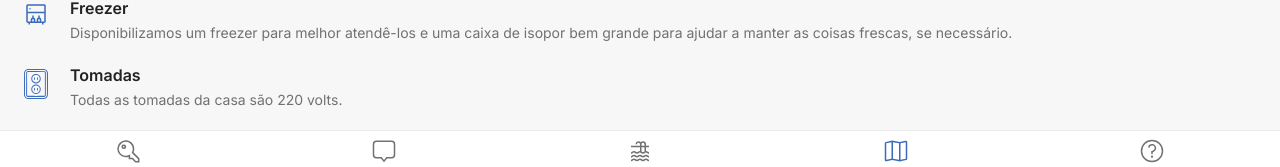
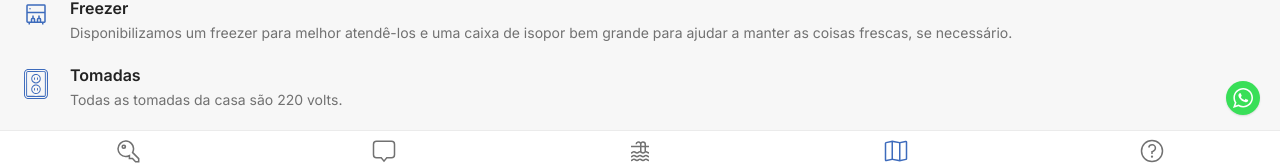
Before and after one commit to FelipeTeixeira/casa-de-praia, an Angular app: page / in a window 1280 px wide. Shown: the part 613-780 px from the top of the page. Built offline with nearby package versions, Linux system fonts and the light colour scheme.

Commit message:
botao whatsapp

```diff
--- a/src/app/shared/menu/menu.component.html
+++ b/src/app/shared/menu/menu.component.html
@@ -1,7 +1,13 @@
 <nav class="menu">
+
+    <a class="button-whatsapp" href="https://wa.me/5512997695607?text=Ol%C3%A1+Felipe%2C+pode+me+ajudar%3F" target="_blank">
+        <app-icon icon="whatsapp"></app-icon>
+    </a>
+
     <ul class="container">
         <li *ngFor="let menu of menus">
-            <button class="menu__item" (click)="scrollToSection(menu.section)" [class.active]="activeSection === menu.section">
+            <button class="menu__item" (click)="scrollToSection(menu.section)"
+                [class.active]="activeSection === menu.section">
                 <app-icon [icon]="menu.icon"></app-icon>
                 {{menu.name}}
             </button>
--- a/src/app/shared/menu/menu.component.scss
+++ b/src/app/shared/menu/menu.component.scss
@@ -42,3 +42,26 @@
         flex: 1;
     }
 }
+
+::ng-deep {
+    .button-whatsapp {
+        position: fixed;
+        bottom: 72px;
+        width: 34px;
+        height: 34px;
+        right: 20px;
+        background-color: #39df58;
+        border-radius: 50%;
+        display: flex;
+        align-items: center;
+        justify-content: center;
+        box-shadow: 0 1px 2px 0 rgba(0, 0, 0, 0.12);
+        z-index: 1000;
+
+        svg {
+            width: 20px;
+            height: 20px;
+            fill: #fff;
+        }
+    }
+}
```
